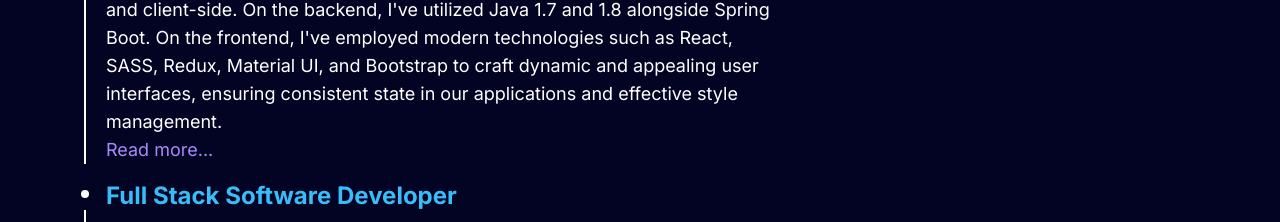
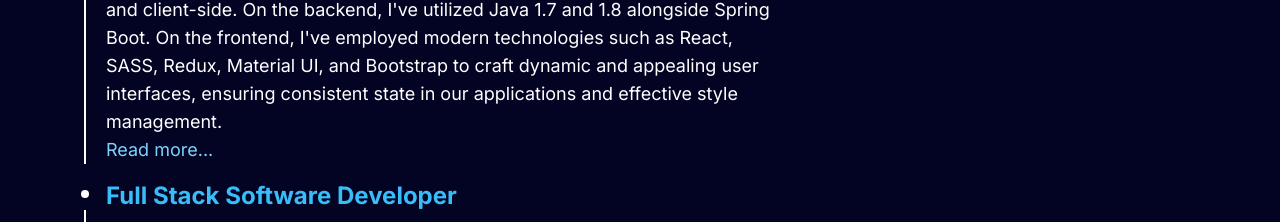
Before and after one commit to romanjbenitez/web-page, a Next.js app: page / in a window 1280 px wide. Shown: the part 1696-1918 px from the top of the page. Built offline with nearby package versions, Linux system fonts and the light colour scheme.

Commit message:
Improve Colors

```diff
--- a/src/components/ExperienceCard.tsx
+++ b/src/components/ExperienceCard.tsx
@@ -35,7 +35,7 @@
           {moreTextBtn && moreText}
           {hasMoreText && (
             <span
-              className='cursor-pointer text-violet-400 hover:text-violet-300'
+              className='cursor-pointer text-sky-300 hover:text-violet-300'
               onClick={() => setMoreTextBtn(!moreTextBtn)}
             >
               {moreTextBtn ? ' Read less.' : ' Read more...'}
```
